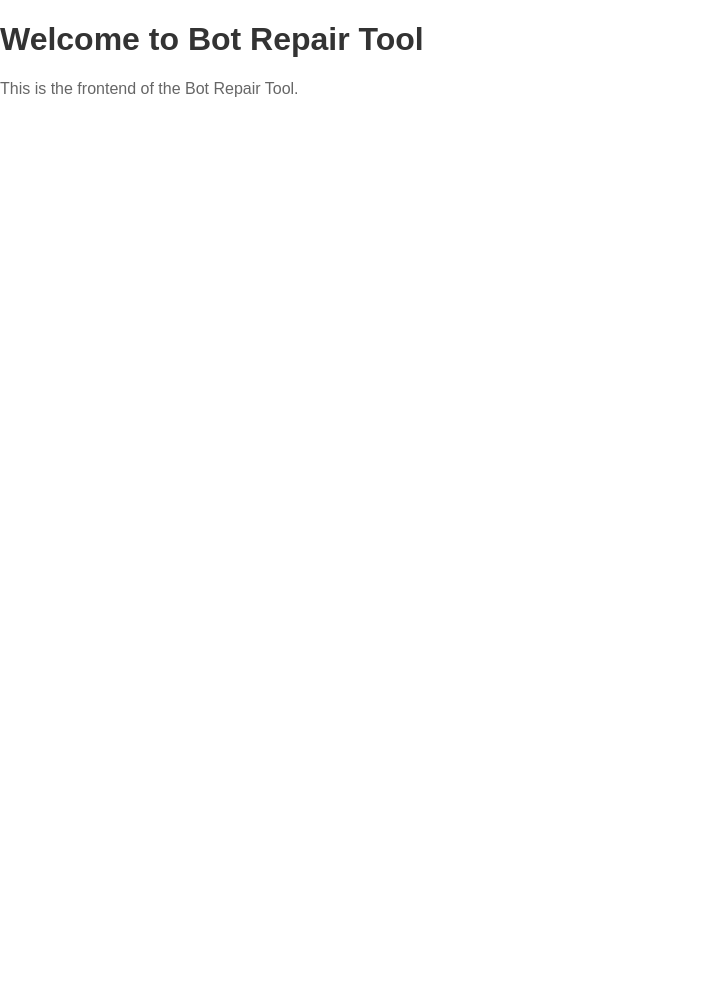
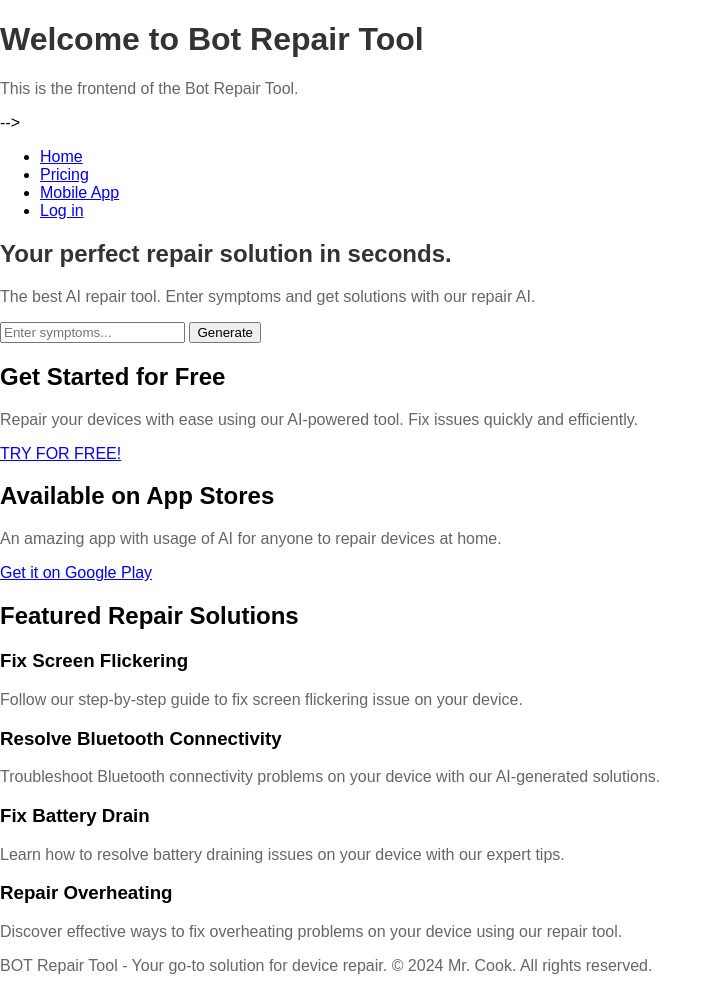
Before and after one commit to BOTLtd/BOTLtd.github.io, a plain HTML site: page index.html in a window 1280 px wide. Shown: the whole page, without its empty margins (0-722 px from the left). Before the commit the page ends 800 px from the top, so only its background shows below. Drawn offline with Linux system fonts and the light colour scheme; no server answers.

Commit message:
Update index.html

```diff
--- a/index.html
+++ b/index.html
@@ -1,4 +1,4 @@
-<!-- frontend/public/index.html -->
+<!-- <!-- frontend/public/index.html -->
 
 <!DOCTYPE html>
 <html lang="en">
@@ -14,3 +14,77 @@
   <script src="script.js"></script>
 </body>
 </html>
+ -->
+
+<!DOCTYPE html>
+<html lang="en">
+
+<head>
+    <meta charset="UTF-8">
+    <meta name="viewport" content="width=device-width, initial-scale=1.0">
+    <title>BOT Repair Tool</title>
+    <link rel="stylesheet" href="style.css">
+</head>
+
+<body>
+    <header>
+        <nav>
+            <ul>
+                <li><a href="#">Home</a></li>
+                <li><a href="#">Pricing</a></li>
+                <li><a href="#">Mobile App</a></li>
+                <li><a href="#">Log in</a></li>
+            </ul>
+        </nav>
+    </header>
+
+    <section class="hero">
+        <h1>Your perfect repair solution in seconds.</h1>
+        <p>The best AI repair tool. Enter symptoms and get solutions with our repair AI.</p>
+        <form action="#" method="POST">
+            <input type="text" name="symptoms" placeholder="Enter symptoms...">
+            <button type="submit">Generate</button>
+        </form>
+    </section>
+
+    <section class="features">
+        <div class="feature">
+            <h2>Get Started for Free</h2>
+            <p>Repair your devices with ease using our AI-powered tool. Fix issues quickly and efficiently.</p>
+            <a href="#" class="cta">TRY FOR FREE!</a>
+        </div>
+        <div class="feature">
+            <h2>Available on App Stores</h2>
+            <p>An amazing app with usage of AI for anyone to repair devices at home.</p>
+            <a href="#" class="cta">Get it on Google Play</a>
+        </div>
+    </section>
+
+    <section class="featured-recipes">
+        <h2>Featured Repair Solutions</h2>
+        <div class="recipes">
+            <div class="recipe">
+                <h3>Fix Screen Flickering</h3>
+                <p>Follow our step-by-step guide to fix screen flickering issue on your device.</p>
+            </div>
+            <div class="recipe">
+                <h3>Resolve Bluetooth Connectivity</h3>
+                <p>Troubleshoot Bluetooth connectivity problems on your device with our AI-generated solutions.</p>
+            </div>
+            <div class="recipe">
+                <h3>Fix Battery Drain</h3>
+                <p>Learn how to resolve battery draining issues on your device with our expert tips.</p>
+            </div>
+            <div class="recipe">
+                <h3>Repair Overheating</h3>
+                <p>Discover effective ways to fix overheating problems on your device using our repair tool.</p>
+            </div>
+        </div>
+    </section>
+
+    <footer>
+        <p>BOT Repair Tool - Your go-to solution for device repair. © 2024 Mr. Cook. All rights reserved.</p>
+    </footer>
+</body>
+
+</html>
```
